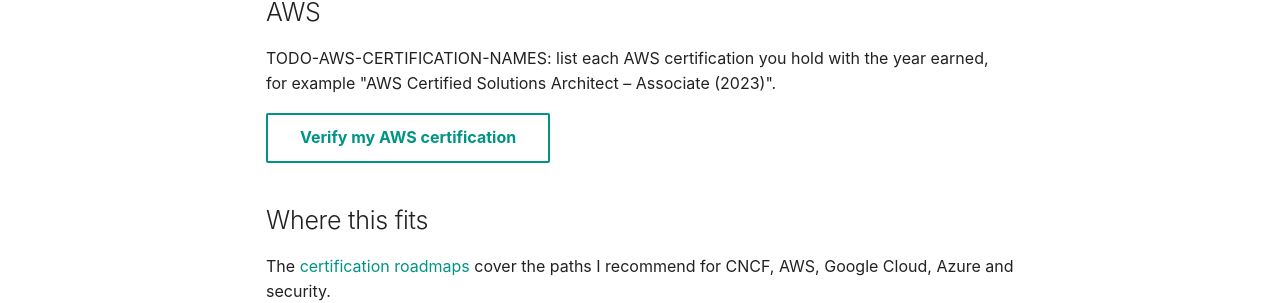
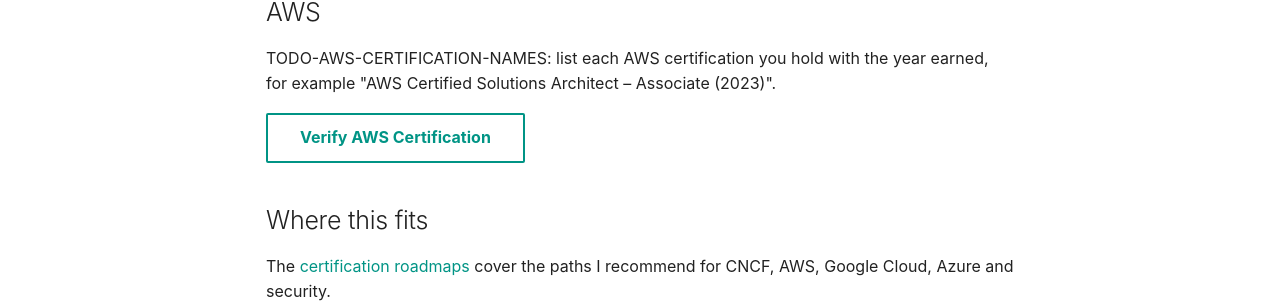
Before and after one commit to sinhatarak/sreops, an MkDocs documentation site: the page built from docs/certifications/credentials.md, in a window 1280 px wide and 900 px high, scrolled down 856 px. Shown: the part 531-834 px from the top of the window. Built offline with MkDocs 1.6.1 and Material for MkDocs 9.7.7, drawn with Linux system fonts in a browser that asks for light colours; comment, search, counter and statistics services are not loaded.

```diff
--- a/docs/certifications/credentials.md
+++ b/docs/certifications/credentials.md
@@ -35,8 +35,7 @@ Red Hat certified since 2012, with hands-on exams across Linux administration, v
 
 TODO-AWS-CERTIFICATION-NAMES: list each AWS certification you hold with the year earned, for example "AWS Certified Solutions Architect – Associate (2023)".
 
-[Verify my AWS certification](#TODO-AWS-VERIFY-URL){ .md-button }
-
+[Verify AWS Certification](https://www.credly.com/badges/b4e21243-7cdc-4a31-a271-4aa5a22ee342/public_url){ .md-button }
 ## Where this fits
 
 The [certification roadmaps](../roadmaps/overview.md) cover the paths I recommend for CNCF, AWS, Google Cloud, Azure and security.
```
